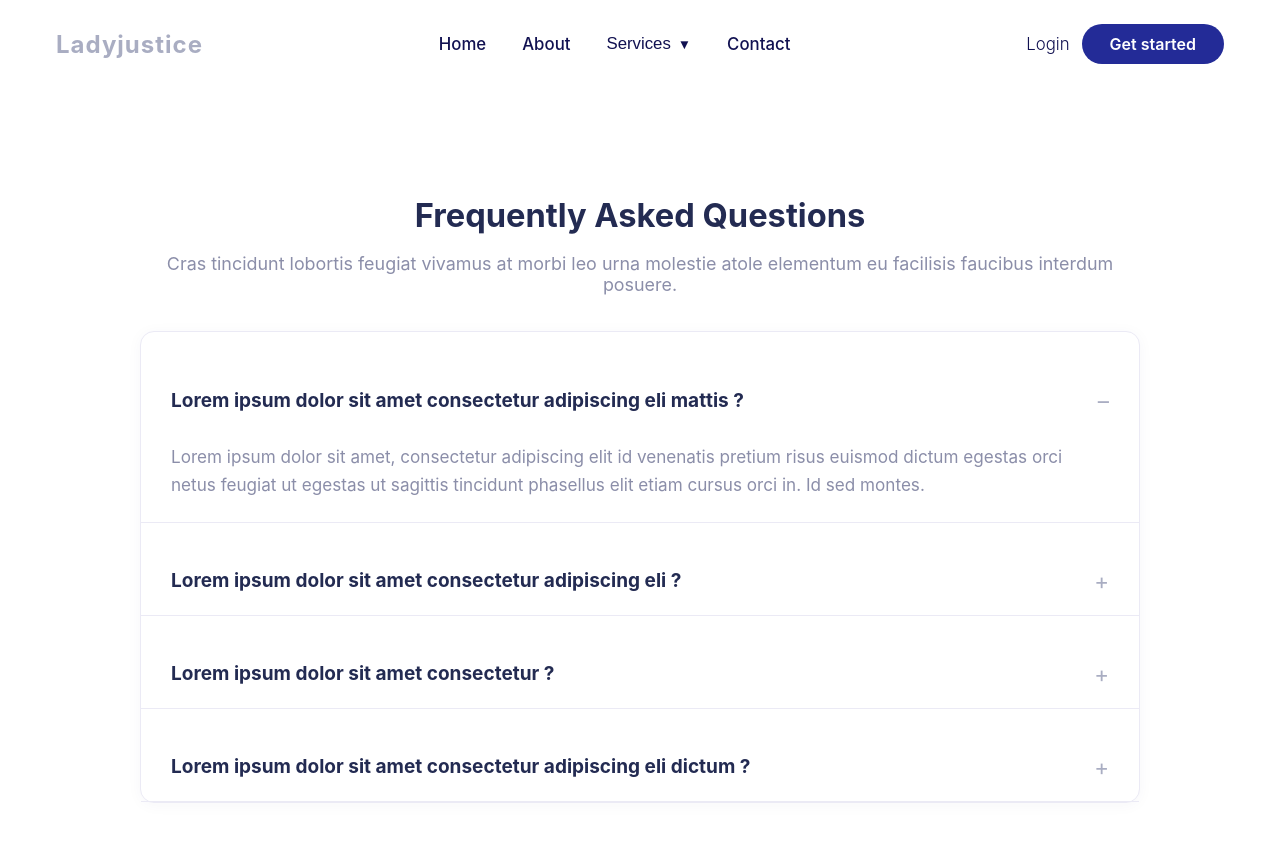
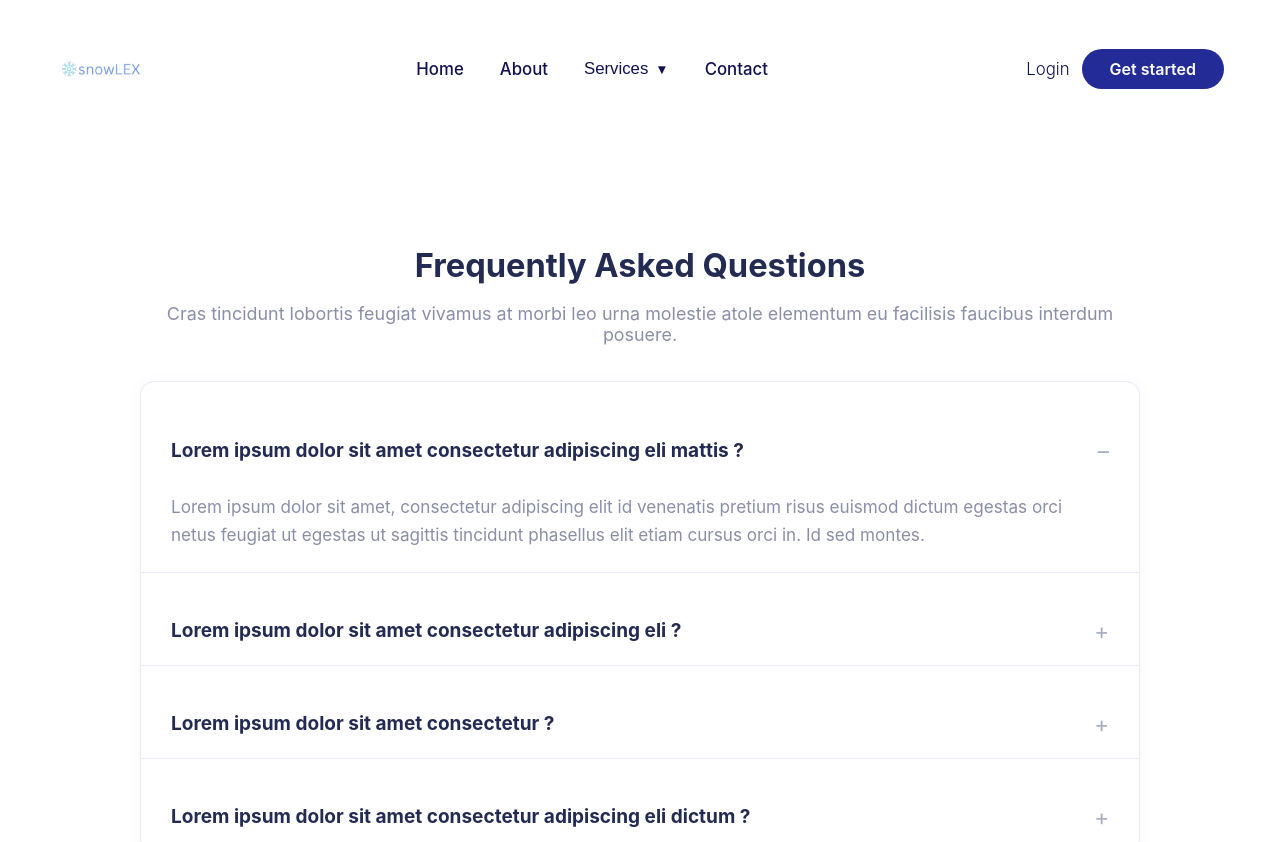
Before and after one commit to vali-maleki/ladyjustice, a React (Create React App) app: page /faq in a window 1280 px wide. Shown: the top 842 px of the page. Built offline with nearby package versions, Linux system fonts and the light colour scheme.

Commit message:
Updated header components with logo

```diff
--- a/src/components/Header.tsx
+++ b/src/components/Header.tsx
@@ -1,6 +1,8 @@
 import React, { useState } from "react";
 import styled from "styled-components";
 import { Link } from "react-router-dom";
+import logoImg from "../assets/5_No_background.png";
+
 
 const Nav = styled.nav`
   display: flex;
@@ -11,11 +13,15 @@ const Nav = styled.nav`
 `;
 
 const Logo = styled(Link)`
-  font-weight: 700;
-  color: #a9adc2;
-  font-size: 1.5rem;
-  letter-spacing: 1px;
+  display: flex;
+  align-items: center;
   text-decoration: none;
+`;
+
+const LogoImg = styled.img`
+  height: 90px;
+  width: auto;
+  margin-right: 12px;
 `;
 
 const Menu = styled.div`
@@ -133,12 +139,13 @@ export default function Header() {
 
   return (
     <Nav>
-      <Logo to="/">Ladyjustice</Logo>
+      <Logo to="/">
+        <LogoImg src={logoImg} alt="snowLEX logo" />
 
+      </Logo>
       <Menu>
         <MenuLink to="/">Home</MenuLink>
         <MenuLink to="/about">About</MenuLink>
-
         <Dropdown>
           <DropdownToggle
             onClick={(e) => {
@@ -149,7 +156,6 @@ export default function Header() {
             Services
             <Arrow>{serviceOpen ? "▲" : "▼"}</Arrow>
           </DropdownToggle>
-
           {serviceOpen && (
             <DropdownMenu onClick={(e) => e.stopPropagation()}>
               <DropdownItem to="/pricing">Pricing</DropdownItem>
@@ -158,11 +164,8 @@ export default function Header() {
             </DropdownMenu>
           )}
         </Dropdown>
-
         <MenuLink to="/contact">Contact</MenuLink>
-
       </Menu>
-
       <Login to="/login">Login</Login>
       <Button to="/get-started">Get started</Button>
     </Nav>
```
Also changed, not shown: src/assets/5_No_background.png (added).
